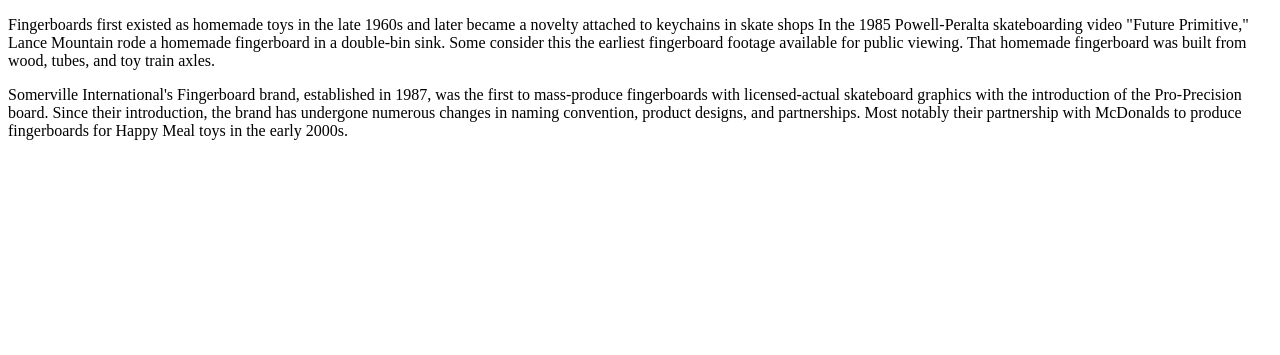
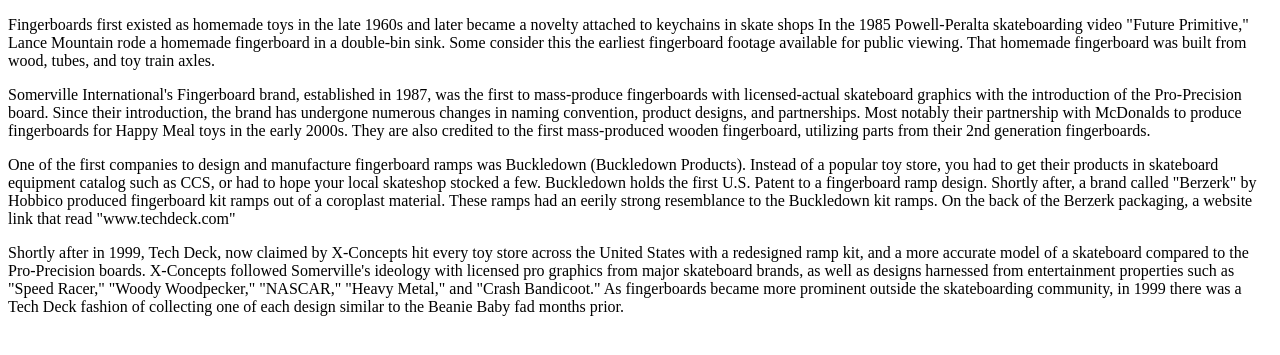
Before and after one commit to jtexX/fingerboard-wiki, a plain HTML site: page index.html in a window 1280 px wide. Shown: the part 105-460 px from the top of the page. Drawn offline with Linux system fonts and the light colour scheme.

Commit message:
Update index.html

```diff
--- a/index.html
+++ b/index.html
@@ -23,6 +23,26 @@
     introduction of the Pro-Precision board. Since their introduction, the brand has
     undergone numerous changes in naming convention, product designs, and partnerships.
     Most notably their partnership with McDonalds to produce fingerboards for Happy Meal
-    toys in the early 2000s.
+    toys in the early 2000s. They are also credited to the first mass-produced wooden
+    fingerboard, utilizing parts from their 2nd generation fingerboards.
   </p>
+  <p>  One of the first
+    companies to design and manufacture fingerboard ramps was Buckledown (Buckledown Products).
+    Instead of a popular toy store, you had to get their products in skateboard equipment
+    catalog such as CCS, or had to hope your local skateshop stocked a few. Buckledown
+    holds the first U.S. Patent to a fingerboard ramp design. Shortly after, a brand called
+    "Berzerk" by Hobbico produced fingerboard kit ramps out of a coroplast material.
+    These ramps had an eerily strong resemblance to the Buckledown kit ramps.
+    On the back of the Berzerk packaging, a website link that read "www.techdeck.com"
+  </p>
+  <p>Shortly after in 1999, Tech Deck, now claimed by X-Concepts hit every toy store
+    across the United States with a redesigned ramp kit, and a more accurate model of
+    a skateboard compared to the Pro-Precision boards. X-Concepts followed Somerville's
+    ideology with licensed pro graphics from major skateboard brands, as well as designs
+    harnessed from entertainment properties such as "Speed Racer," "Woody Woodpecker,"
+    "NASCAR," "Heavy Metal," and "Crash Bandicoot." As fingerboards became more prominent
+    outside the skateboarding community, in 1999 there was a Tech Deck fashion of collecting
+    one of each design similar to the Beanie Baby fad months prior.
+  </p>
+
 </body>
```
